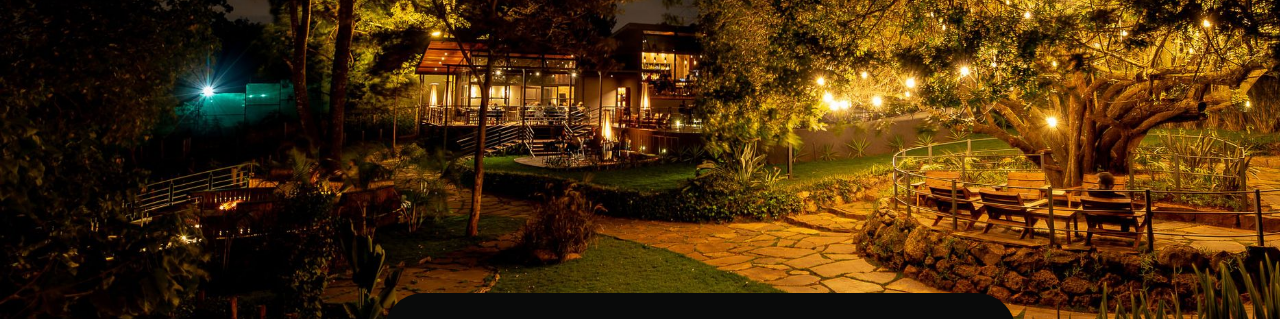
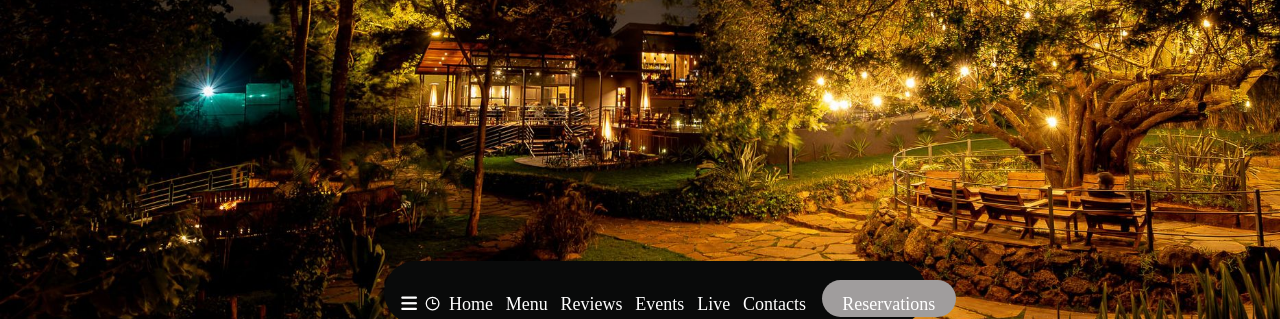
Before and after one commit to akezasaloi/Ankole-website, a plain HTML site: page index.html in a window 1280 px wide. Shown: the part 419-738 px from the top of the page. Drawn offline with Linux system fonts and the light colour scheme.

Commit message:
Edited the  three  pages

```diff
--- a/index.html
+++ b/index.html
@@ -54,7 +54,7 @@
                  </div>
                 <li id="home"><a href="index.html">Home</a></li>
                 <li><a href="menu.html">Menu</a></li>
-                <li><a href="reviews.html">Reviews</a></li>
+                <li><a href="./reviews.html">Reviews</a></li>
                 <li><a href="events.html">Events</a></li>
                 <li><a href="#">Live</a></li>
                 <li><a href="#">Contacts</a></li>
--- a/style.css
+++ b/style.css
@@ -170,24 +170,23 @@ header{
     }
     .navigation-bar{
         position:absolute;
-        top: 89%;
-        left: 30%;
+        top:85%;
+        left:30%;
+        font-size: large;
 
-        font-size: large;
         nav{
             justify-content: center;
             background-color: rgb(9,10,10);
-            width:105%;
-            height:5.5vh;
+            width: 40vw;
+            height: 4vh;
             padding: 3%;
-            border-radius: 45px;
+            border-radius:7vw;
             align-items: normal;
-
         }
         nav svg{
             color: white;
-            width: 110%;
-            height:100%;
+            width: 1.5vw;
+            height: 1.9vh;
         }
         .lucide-clock-3:hover{
             background-color: white;
@@ -199,31 +198,30 @@ header{
                 margin-top: -1vh ;
             }
         nav i{
+
             justify-items: baseline;
             color:white;
-            border: none;
+            border:none;
             margin: 0 0.5vw;
         }
         nav ul{
             list-style: none;
             display: flex;
             justify-content: center;
-
         }
         nav ul li a {
             color: white;
             text-decoration: none;
             margin: 0 0.5vw;
-
-
         }
         #reservations{
             background-color: rgb(160, 157, 157);
             border-radius: 25px;
-            padding: 1.5%;
-            margin-top:-1.5%;
-            margin-bottom: 9%;
-            margin-left: 2vw;
+            height:1vh;
+            padding: 3%;
+            margin-top:-3%;
+            /* margin-bottom: 5%; */
+            margin-left: 2%;
         }
         #reservations a:hover {
             color: black;
@@ -252,6 +250,4 @@ header{
             display: block;
 
         }
-
-
     }
```
Also changed, not shown: reviews.html (+1 -0 lines). Lines whose indentation alone changed are shown as unchanged.
